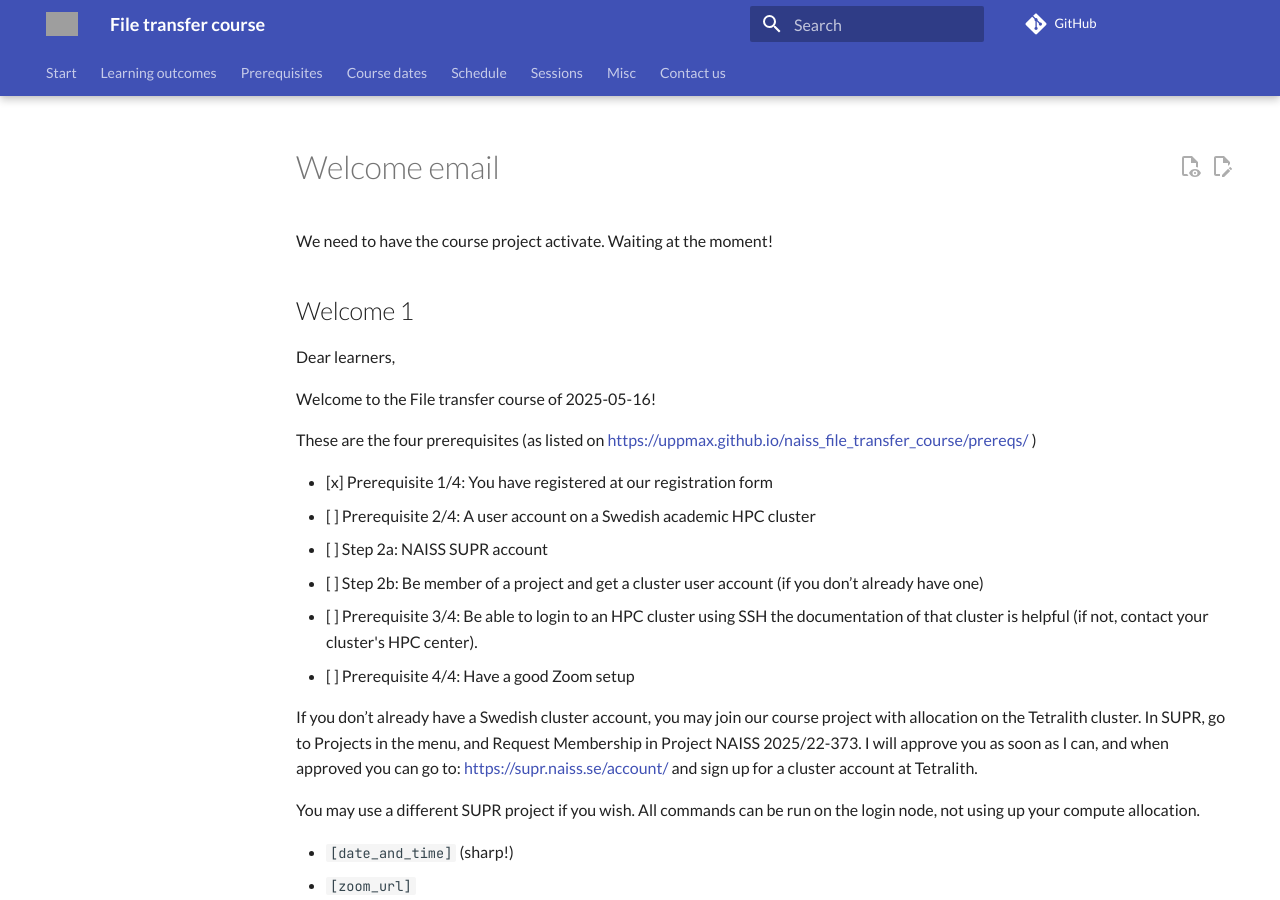
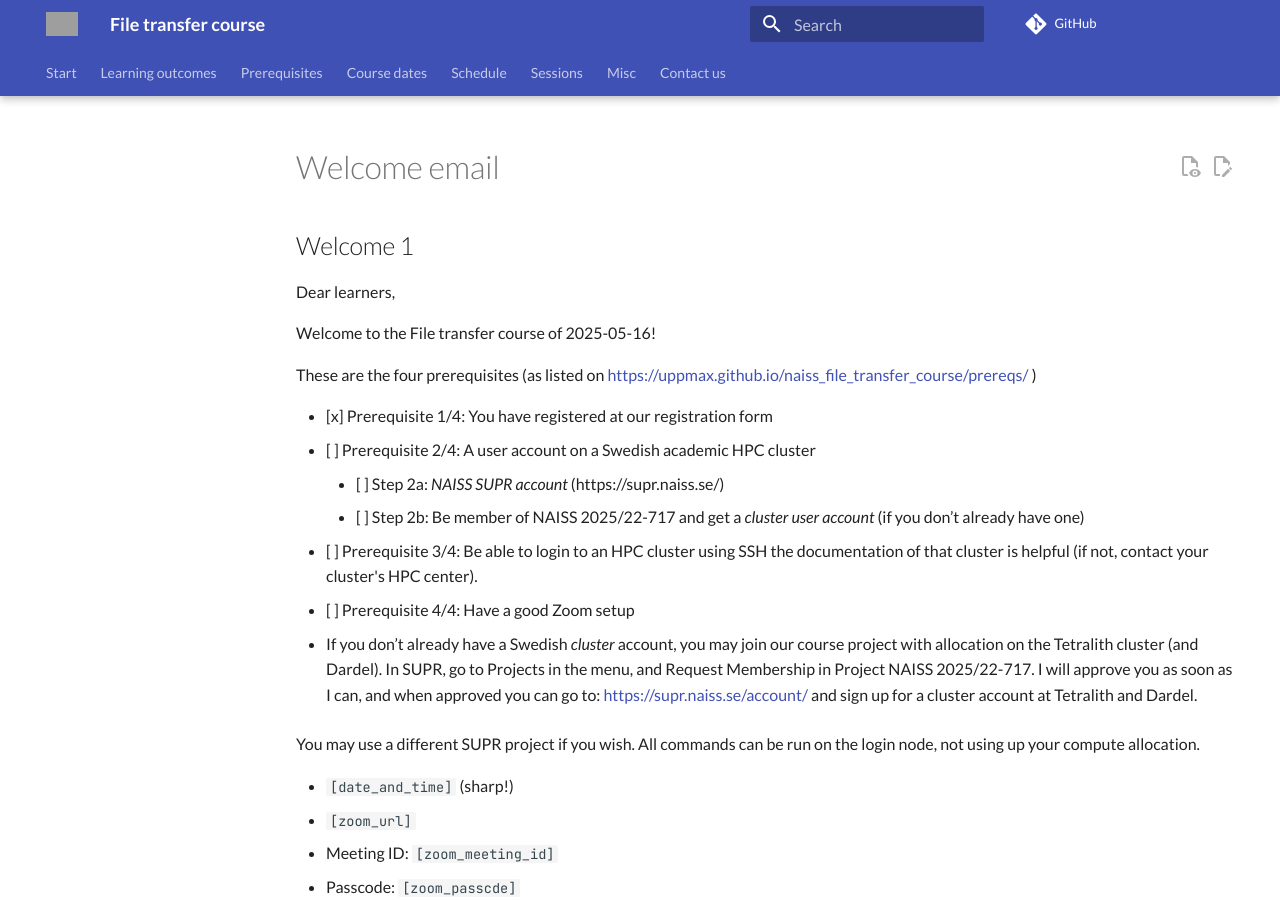
Before and after one commit to UPPMAX/naiss_file_transfer_course, an MkDocs documentation site: the page built from docs/communication/welcome_email_may2025.md, in a window 1280 px wide and 900 px high. Built offline with MkDocs 1.6.1 and Material for MkDocs 9.7.7, drawn with Linux system fonts in a browser that asks for light colours; comment, search, counter and statistics services are not loaded; grey boxes are pictures that could not be loaded.

Commit message:
Update welcome_email_may2025.md

```diff
--- a/docs/communication/welcome_email_may2025.md
+++ b/docs/communication/welcome_email_may2025.md
@@ -1,9 +1,6 @@
 # Welcome email
 
 <!-- markdownlint-disable MD013 --><!-- We ignore the 80-chars max line length, so that these letters can be copy-pasted as-is -->
-
-We need to have the course project activate. Waiting at the moment!
-
 
 ## Welcome 1
 
@@ -15,15 +12,15 @@
 
 - [x] Prerequisite 1/4: You have registered at our registration form
 - [ ] Prerequisite 2/4: A user account on a Swedish academic HPC cluster
-- [ ] Step 2a: NAISS SUPR account
-- [ ] Step 2b: Be member of a project and get a cluster user account (if you don’t already have one)
+    - [ ] Step 2a: _NAISS SUPR account_ (https://supr.naiss.se/)
+    - [ ] Step 2b: Be member of NAISS 2025/22-717 and get a _cluster user account_ (if you don’t already have one)
 - [ ] Prerequisite 3/4: Be able to login to an HPC cluster using SSH
   the documentation of that cluster is helpful (if not, contact your cluster's HPC center).
 - [ ] Prerequisite 4/4: Have a good Zoom setup
 
-If you don’t already have a Swedish cluster account, you may join our course project with allocation on the Tetralith cluster.
-In SUPR, go to Projects in the menu, and Request Membership in Project NAISS 2025/22-373.
-I will approve you as soon as I can, and when approved you can go to:  <https://supr.naiss.se/account/> and sign up for a cluster account at Tetralith.
+* If you don’t already have a Swedish _cluster_ account, you may join our course project with allocation on the Tetralith cluster (and Dardel).
+In SUPR, go to Projects in the menu, and Request Membership in Project NAISS 2025/22-717.
+I will approve you as soon as I can, and when approved you can go to:  <https://supr.naiss.se/account/> and sign up for a cluster account at Tetralith and Dardel.
 
 You may use a different SUPR project if you wish. All commands can be run on the login node, not using up your compute allocation.
 
```
